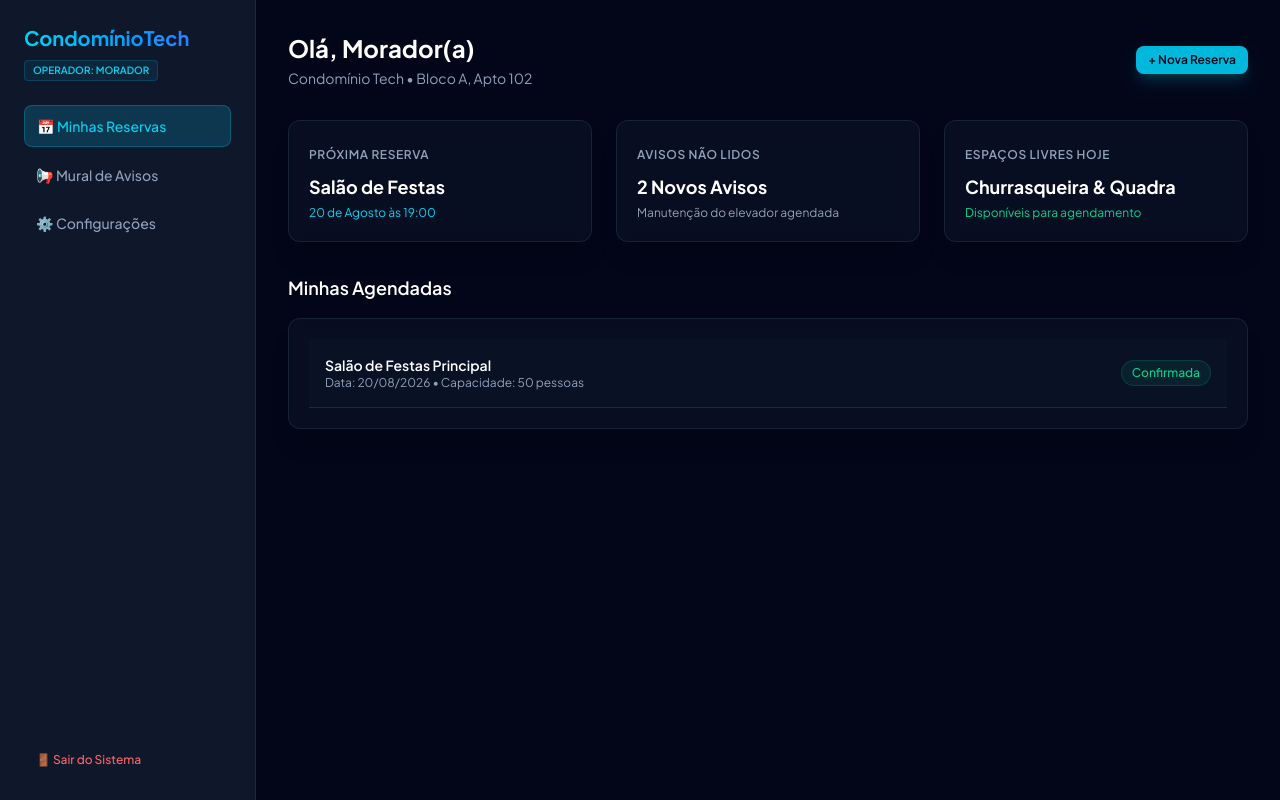
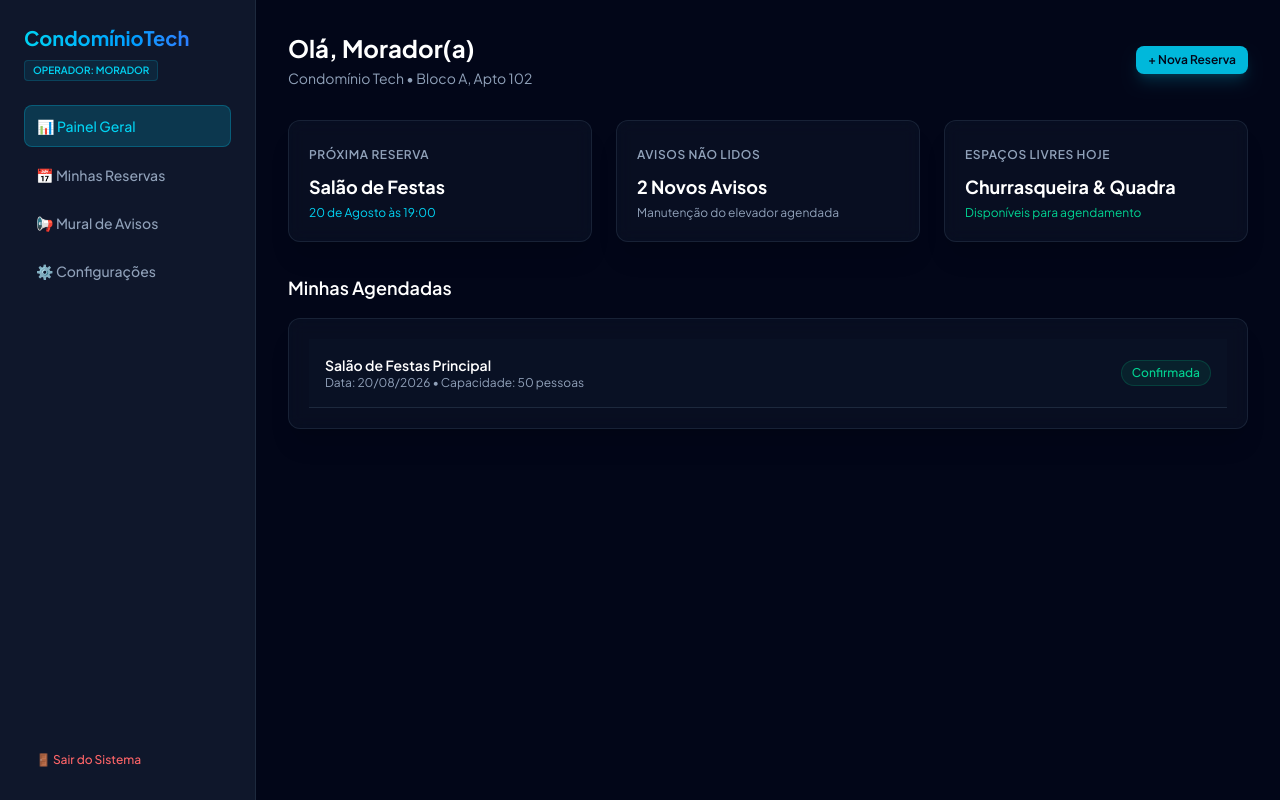
Before and after one commit to alexandrebrayan000-lab/CONDOMINIO_TECH, a Next.js app: page /dashboard in a window 1280 px wide. Built offline with nearby package versions, Linux system fonts and the light colour scheme.

Commit message:
FEAT: Adição de uma nova aba na dashboard.layout

```diff
--- a/src/components/layout/dashboard-layout.tsx
+++ b/src/components/layout/dashboard-layout.tsx
@@ -14,7 +14,8 @@ export function DashboardLayout({ children, userType = 'MORADOR' }: DashboardLay
 
   const menus = {
     MORADOR: [
-      { label: '📅 Minhas Reservas', href: '/dashboard' },
+      { label: '📊 Painel Geral', href: '/dashboard' },
+      { label: '📅 Minhas Reservas', href: '/dashboard/reservas' },
       { label: '📢 Mural de Avisos', href: '/dashboard/avisos' },
       { label: '⚙️ Configurações', href: '/dashboard/configuracoes' },
     ],
```
